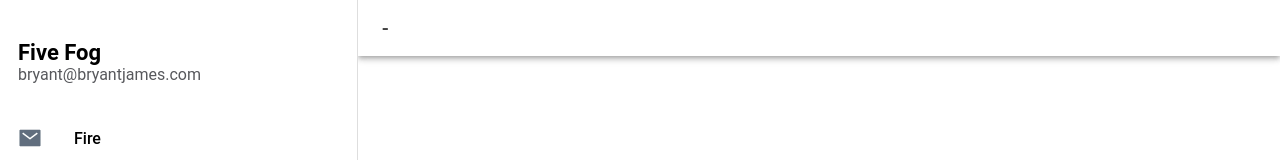
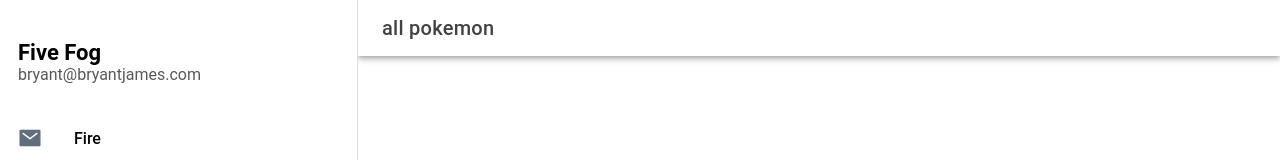
Before and after one commit to the-jolly-green-bryant/five-fog, a React (Vite) app in the folder five-fog/: page / in a window 1280 px wide. Shown: the top 160 px of the page. Built offline with nearby package versions, Linux system fonts and the light colour scheme.

Commit message:
Wire in filter passing

```diff
--- a/five-fog/src/pages/IndexPage.tsx
+++ b/five-fog/src/pages/IndexPage.tsx
@@ -1,10 +1,8 @@
 import { IonButtons, IonContent, IonHeader, IonMenuButton, IonPage, IonTitle, IonToolbar } from '@ionic/react';
-import { useParams } from 'react-router';
 
 const IndexPage: React.FC<{filter?: string}> = ({filter}) => {
 
-  const { name } = useParams<{ name: string; }>();
-
+    const title = `${filter ?? 'all'} pokemon`
   return (
     <IonPage>
       <IonHeader>
@@ -12,14 +10,14 @@ const IndexPage: React.FC<{filter?: string}> = ({filter}) => {
           <IonButtons slot="start">
             <IonMenuButton />
           </IonButtons>
-          <IonTitle>{name} - {filter}</IonTitle>
+          <IonTitle>{title}</IonTitle>
         </IonToolbar>
       </IonHeader>
 
       <IonContent fullscreen>
         <IonHeader collapse="condense">
           <IonToolbar>
-            <IonTitle size="large">{name}</IonTitle>
+            <IonTitle size="large">{title}</IonTitle>
           </IonToolbar>
         </IonHeader>
       </IonContent>
```
